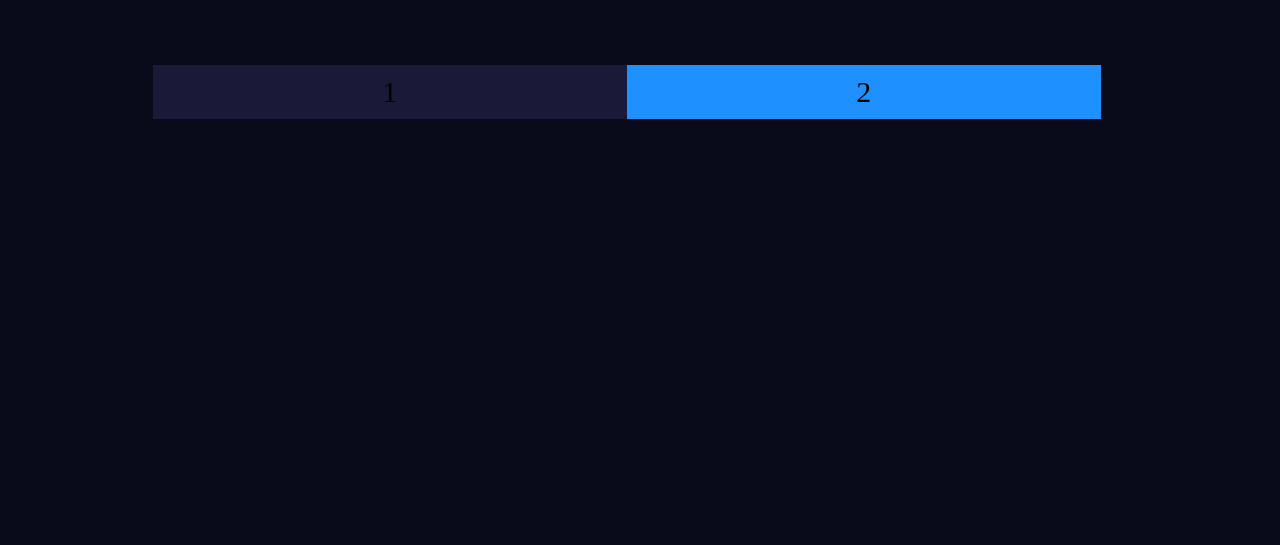
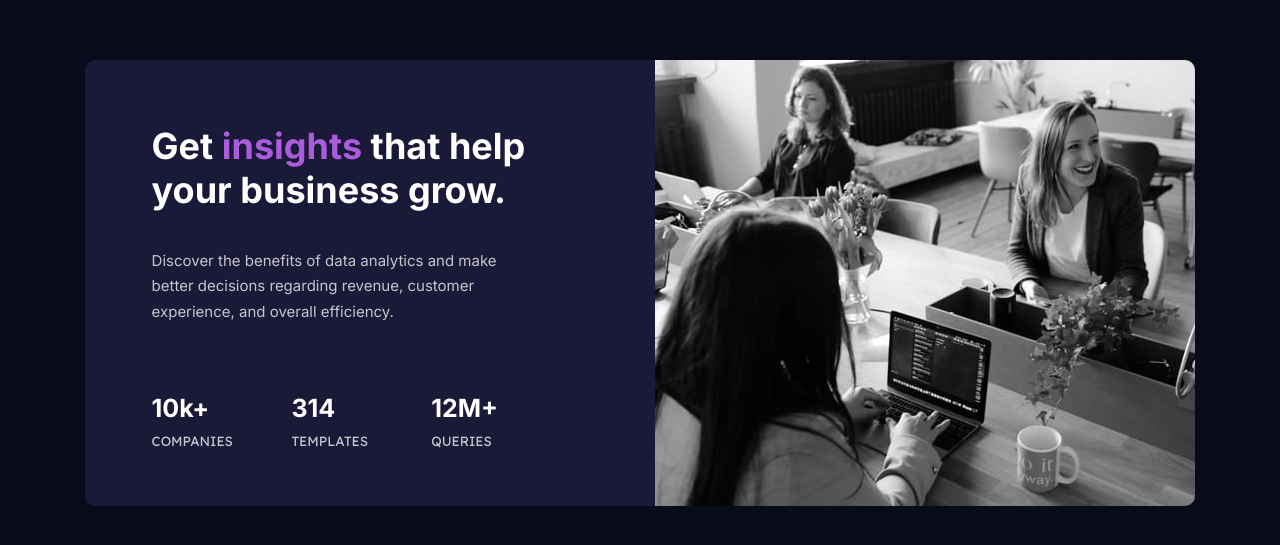
Before and after one commit to MYSTYX7/stats-preview-card, a plain HTML site: page index.html in a window 1280 px wide. Shown: the part 125-670 px from the top of the page. Drawn offline with Linux system fonts and the light colour scheme.

Commit message:
desktop designed

```diff
--- a/index.html
+++ b/index.html
@@ -16,17 +16,48 @@
 
     <div id="card">
 
-        <div class="flex-item-left">1</div>
-        <div class="flex-item-right">2</div>
+        <div class="flex-item-left">
 
-          <!-- Get insights that help your business grow.
+          <p class="header">Get <a>insights</a> that help your business grow.</p>
 
-          Discover the benefits of data analytics and make better decisions regarding revenue, customer
-          experience, and overall efficiency.
+          <p class="para">Discover the benefits of data analytics and make better decisions regarding revenue, customer
+          experience, and overall efficiency.</p>
 
-          10k+ companies
-          314 templates
-          12m+ queries -->
+          <div class="top-container">
+            <div class="column">
+              10k+
+
+            </div>
+            <div class="column">
+        314
+
+            </div>
+            <div class="column">
+              12M+
+
+            </div>
+          </div>
+            <div class="bottom-container">
+            <div class="column">
+
+             companies
+            </div>
+            <div class="column">
+
+              templates
+            </div>
+            <div class="column">
+
+              queries
+            </div>
+          </div>
+        </div>
+        <div class="flex-item-right">
+          <div class="overlay">
+            <img id="img-desktop" src="./images/image-header-desktop.jpg">
+            <img id="img-mobile" src="./images/image-header-mobile.jpg">
+          </div>
+        </div>
     </div>
 
 </body>
--- a/styles.css
+++ b/styles.css
@@ -1,68 +1,126 @@
-    * {
+    /* * {
         box-sizing: border-box;
-    }
+    } */
 
-    @media only screen and (min-width: 768px) {
-    /* For desktop: */
-    .col-1 {width: 8.33%;}
-    .col-2 {width: 16.66%;}
-    .col-3 {width: 25%;}
-    .col-4 {width: 33.33%;}
-    .col-5 {width: 41.66%;}
-    .col-6 {width: 50%;}
-    .col-7 {width: 58.33%;}
-    .col-8 {width: 66.66%;}
-    .col-9 {width: 75%;}
-    .col-10 {width: 83.33%;}
-    .col-11 {width: 91.66%;}
-    .col-12 {width: 100%;}
-    }
-
-    /* For mobile: */
-    [class*="col-"] {
-        width: 100%;
-      }
 
       body{
         background-color: hsl(233, 47%, 7%);
         min-height: 100vh;
+        display: flex;
+        justify-content: center;
+        align-items: center;
       }
 
       #card{
-        width: 75%;
-
-        margin: 15% 11.45%;
+        width: 1110px;
+        height: 446px;
         background-color: hsl(244, 38%, 16%);
         display: flex;
         flex-direction: row;
-        font-size: 30px;
-        text-align: center;
+        border-radius: 10px;
       }
 
       .flex-item-left{
-        padding: 10px;
-        flex: 50%;
+        flex: 51.35%;
+        margin: 2.5% 11% 0% 6%;
       }
 
       .flex-item-right {
-        background-color: dodgerblue;
-        padding: 10px;
-        flex: 50%;
+        flex: 48.65%;
+        border-bottom-right-radius: 10px;
+        border-top-right-radius: 10px;
       }
 
-      @media only screen and (max-width: 375px) {
+      #img-desktop{
+        border-bottom-right-radius: 10px;
+        border-top-right-radius: 10px;
+      }
+
+      #img-mobile{
+        display: none;
+      }
+
+      .header{
+        font-family: 'Inter', sans-serif;
+        font-weight: 700;
+        font-size: 36px;
+        color: hsl(0, 0%, 100%);
+      }
+
+      .header a{
+        color: hsl(277, 64%, 61%);
+      }
+
+      .column {
+        float: left;
+        width: 33.33%;
+      }
+
+      .top-container{
+        color: hsl(0, 0%, 100%);
+        font-size: 25px;
+        font-weight: 700;
+        font-family: 'Inter', sans-serif; ;
+        margin-right: -10%;
+        display: flex;
+        flex-direction: row;
+        justify-content: space-between;
+      }
+
+      .bottom-container{
+        color: hsla(0, 0%, 100%, 0.75);
+        text-transform: uppercase;
+        font-family: 'Lexend Deca', sans-serif;
+        font-size: smaller;
+        margin-right: -10%;
+        margin-top: 10px;
+        display: flex;
+        flex-direction: row;
+        justify-content: space-between;
+      }
+
+      .para{
+        font-family: 'Inter', sans-serif;
+        font-weight: 400;
+        font-size: 15px;
+        color: hsla(0, 0%, 100%, 0.75);
+        margin-bottom: 18%;
+        line-height: 1.7;
+      }
+
+    @media only screen and (max-width: 768px) {
       #card{
         width: 327px;
         height: 780px;
         margin: 88px 24px;
         flex-direction: column;
+        border-radius: 10px;
       }
+
+      #img-desktop{
+        display: none;
       }
-      /* @media (max-width: 375px) {
-        #card {
-          width: 327px;
-          height: 780px;
-          margin: 88px 24px;
-          flex-direction: column;
+
+      .flex-item-left{
+        padding: 0px 20px;
+        flex: inherit;
+        order: 2;
       }
-      } */
+
+      .flex-item-right {
+        background-color: dodgerblue;
+        flex: inherit;
+        order: 1;
+        border-top-left-radius: 10px;
+        border-top-right-radius: 10px;
+      }
+
+      #img-mobile{
+        display: inherit;
+        width: 100%;
+        height: 100%;
+        border-top-left-radius: 10px;
+        border-top-right-radius: 10px;
+      }
+
+    }
```
Lines whose indentation alone changed are shown as unchanged.
